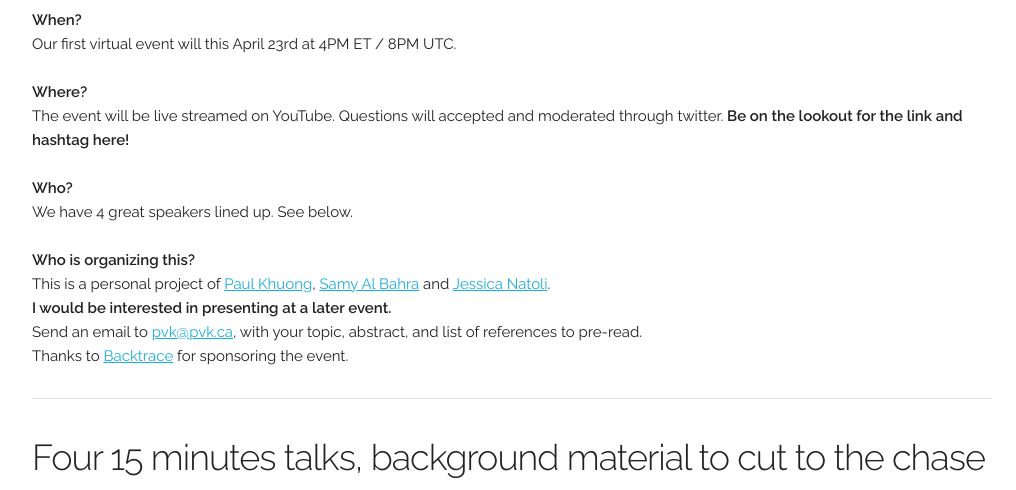
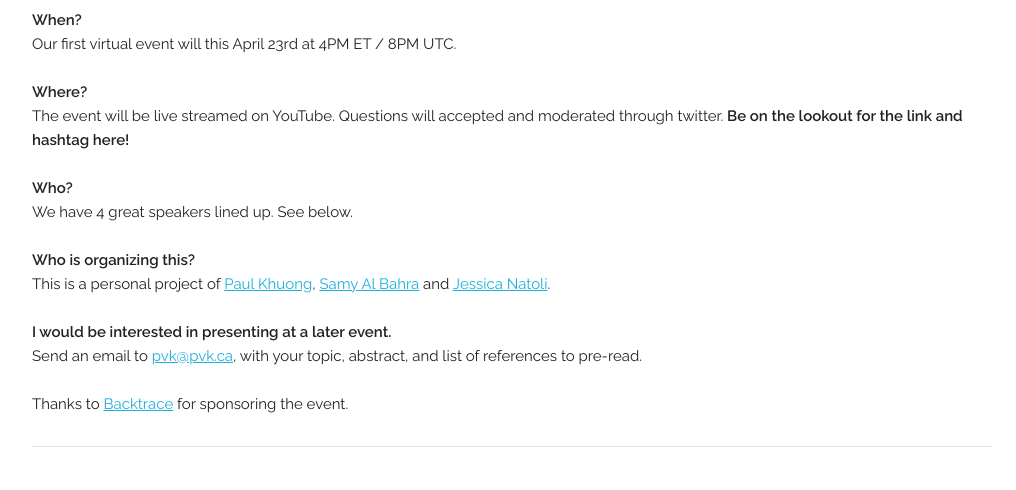
Before and after one commit to sbahra/adhoc, a plain HTML site: page index.html in a window 1280 px wide. Shown: the part 101-591 px from the top of the page, without its empty margins (128-1144 px from the left). Drawn offline with Linux system fonts and the light colour scheme.

Commit message:
Update index.html
Whitespace is hard. Should use <p> :D

```diff
--- a/index.html
+++ b/index.html
@@ -25,9 +25,9 @@
       We have 4 great speakers lined up. See below.<br><br>
       <b>Who is organizing this?</b><br>
       This is a personal project of <a href="https://pvk.ca">Paul Khuong</a>, <a href="http://repnop.org">Samy Al Bahra</a> and
-      <a href="#">Jessica Natoli</a>.<br>
+      <a href="#">Jessica Natoli</a>.<br><br>
       <b>I would be interested in presenting at a later event.</b><br>
-      Send an email to <a href="mailto:pvk@pvk.ca">pvk@pvk.ca</a>, with your topic, abstract, and list of references to pre-read.<br>
+      Send an email to <a href="mailto:pvk@pvk.ca">pvk@pvk.ca</a>, with your topic, abstract, and list of references to pre-read.<br><br>
 
       Thanks to <a href="https://backtrace.io">Backtrace</a> for sponsoring the event.
 <hr>
```
